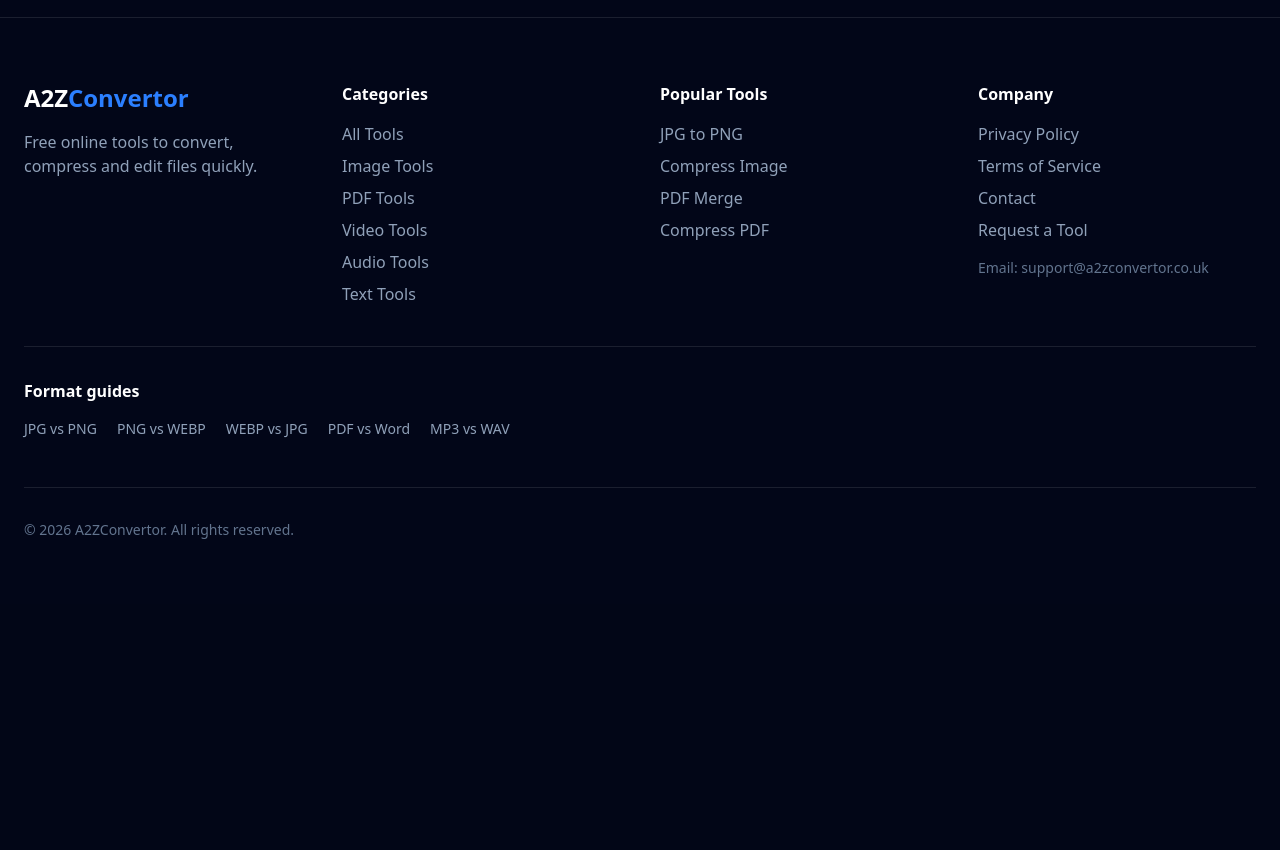
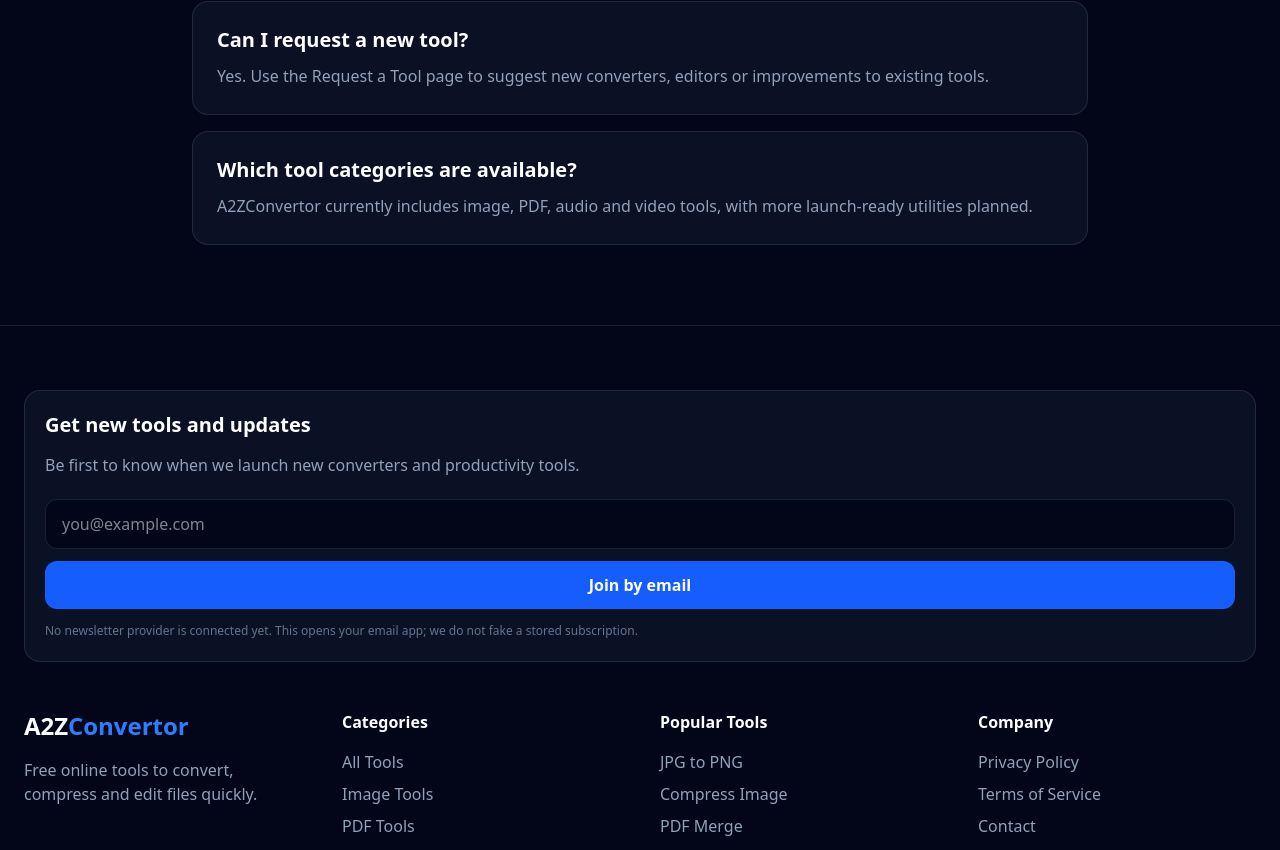
Before and after one commit to gigsbay/a2zconvertor, a Next.js app: page / in a window 1280 px wide. Shown: the part 4780-5630 px from the top of the page. Before the commit the page ends 5384 px from the top, so only its background shows below. Built offline with nearby package versions, Linux system fonts and the light colour scheme.

Commit message:
Add newsletter signup system
# Conflicts:
#	components/layout/Footer.tsx

```diff
--- a/app/page.tsx
+++ b/app/page.tsx
@@ -4,6 +4,7 @@
 import WhyA2Z from "@/components/home/WhyA2Z";
 import HomeFAQ from "@/components/home/HomeFAQ";
 import Footer from "@/components/layout/Footer";
+import NewsletterSignup from "@/components/NewsletterSignup";
 
 export default function Home() {
   return (
@@ -11,6 +12,7 @@
       <Navbar />
       <Hero />
       <PopularTools />
+      <NewsletterSignup />
       <WhyA2Z />
       <HomeFAQ />
       <Footer />
--- a/app/request-tool/page.tsx
+++ b/app/request-tool/page.tsx
@@ -3,6 +3,7 @@
 import Navbar from "@/components/layout/Navbar";
 import RequestToolForm from "@/components/RequestToolForm";
 import { absoluteUrl } from "@/data/site";
+import NewsletterSignup from "@/components/NewsletterSignup";
 
 export const metadata: Metadata = {
   title: "Request a Tool",
@@ -40,6 +41,7 @@
         </div>
       </section>
 
+      <NewsletterSignup />
       <Footer />
     </main>
   );
--- /dev/null
+++ b/components/NewsletterSignup.tsx
@@ -0,0 +1,78 @@
+"use client";
+
+import { FormEvent, useId, useState } from "react";
+
+export default function NewsletterSignup({
+  compact = false,
+}: {
+  compact?: boolean;
+}) {
+  const [email, setEmail] = useState("");
+  const emailId = useId();
+  const formAction = process.env.NEXT_PUBLIC_NEWSLETTER_FORM_ACTION?.trim();
+
+  function handleSubmit(event: FormEvent<HTMLFormElement>) {
+    if (formAction) return;
+
+    event.preventDefault();
+    const subject = "A2ZConvertor newsletter signup";
+    const body = `Please add this email to A2ZConvertor updates:\n\n${email.trim()}`;
+    window.location.href = `mailto:contact@a2zconvertor.co.uk?subject=${encodeURIComponent(
+      subject
+    )}&body=${encodeURIComponent(body)}`;
+  }
+
+  return (
+    <section
+      className={
+        compact
+          ? "rounded-2xl border border-white/10 bg-slate-900/70 p-5"
+          : "border-y border-white/10 bg-slate-900/40 px-6 py-16"
+      }
+    >
+      <div className={compact ? "" : "mx-auto max-w-4xl"}>
+        <h2 className={compact ? "text-xl font-black" : "text-3xl font-black"}>
+          Get new tools and updates
+        </h2>
+        <p className="mt-3 max-w-2xl leading-7 text-slate-400">
+          Be first to know when we launch new converters and productivity tools.
+        </p>
+
+        <form
+          action={formAction || undefined}
+          method={formAction ? "post" : undefined}
+          onSubmit={handleSubmit}
+          className={`mt-5 flex gap-3 ${compact ? "flex-col" : "flex-col sm:flex-row"}`}
+        >
+          <label className="sr-only" htmlFor={emailId}>
+            Email address
+          </label>
+          <input
+            id={emailId}
+            type="email"
+            name="email"
+            value={email}
+            onChange={(event) => setEmail(event.target.value)}
+            required
+            autoComplete="email"
+            placeholder="you@example.com"
+            className="min-w-0 flex-1 rounded-xl border border-white/10 bg-slate-950 px-4 py-3 text-white outline-none focus:border-blue-500"
+          />
+          <input type="hidden" name="source" value="a2zconvertor" />
+          <button
+            type="submit"
+            className="rounded-xl bg-blue-600 px-5 py-3 font-semibold text-white hover:bg-blue-500"
+          >
+            {formAction ? "Subscribe" : "Join by email"}
+          </button>
+        </form>
+
+        <p className="mt-3 text-xs leading-5 text-slate-500">
+          {formAction
+            ? "Your email is sent to the configured newsletter provider."
+            : "No newsletter provider is connected yet. This opens your email app; we do not fake a stored subscription."}
+        </p>
+      </div>
+    </section>
+  );
+}
--- a/components/layout/Footer.tsx
+++ b/components/layout/Footer.tsx
@@ -2,6 +2,7 @@
 import { categories } from "@/data/categories";
 import { tools } from "@/data/tools";
 import { comparisonPages } from "@/data/comparisonPages";
+import NewsletterSignup from "@/components/NewsletterSignup";
 
 const popularFooterSlugs = [
   "jpg-to-png",
@@ -17,6 +18,10 @@
 export default function Footer() {
   return (
     <footer className="border-t border-white/10 px-6 py-16">
+      <div className="mx-auto mb-12 max-w-7xl">
+        <NewsletterSignup compact />
+      </div>
+
       <div className="mx-auto grid max-w-7xl gap-10 md:grid-cols-4">
         <div>
           <h3 className="mb-4 text-2xl font-black">
```
Also changed, not shown: 1 other file (tests, documents, lock files or other folders).
